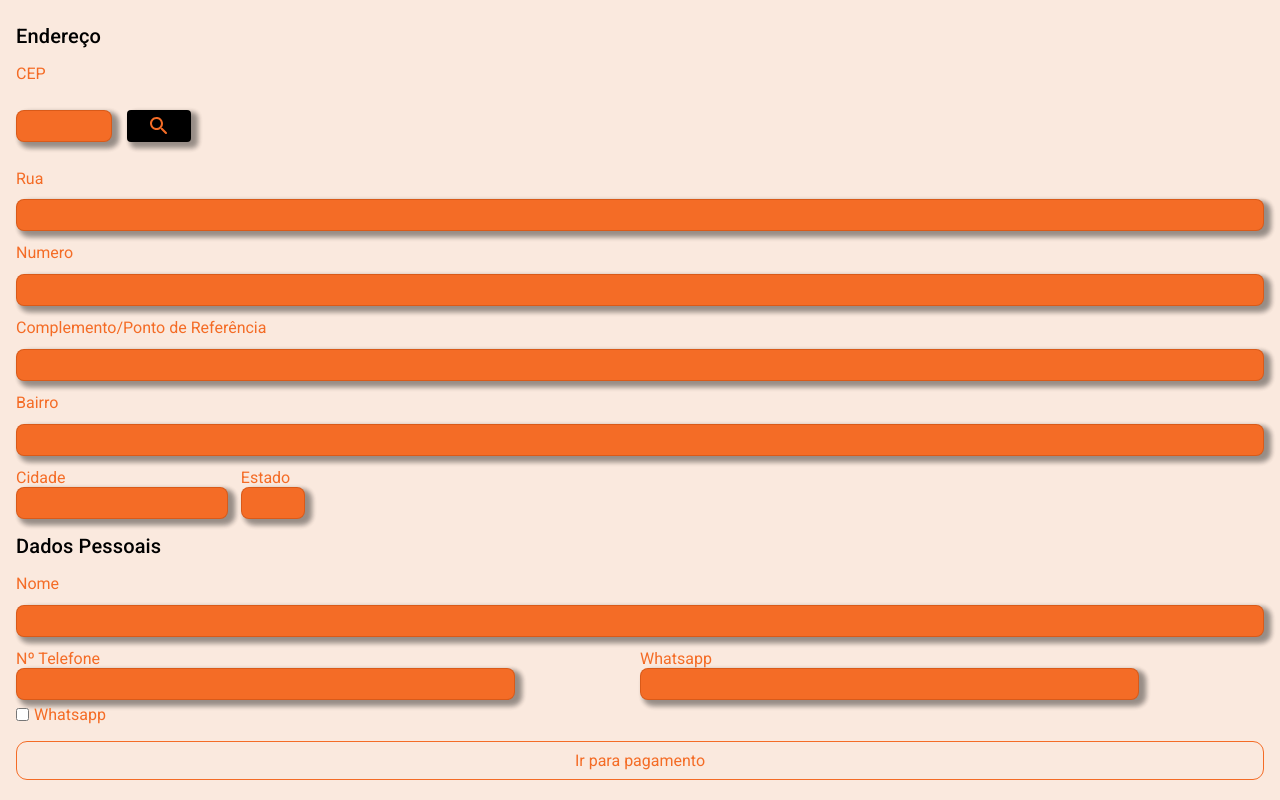
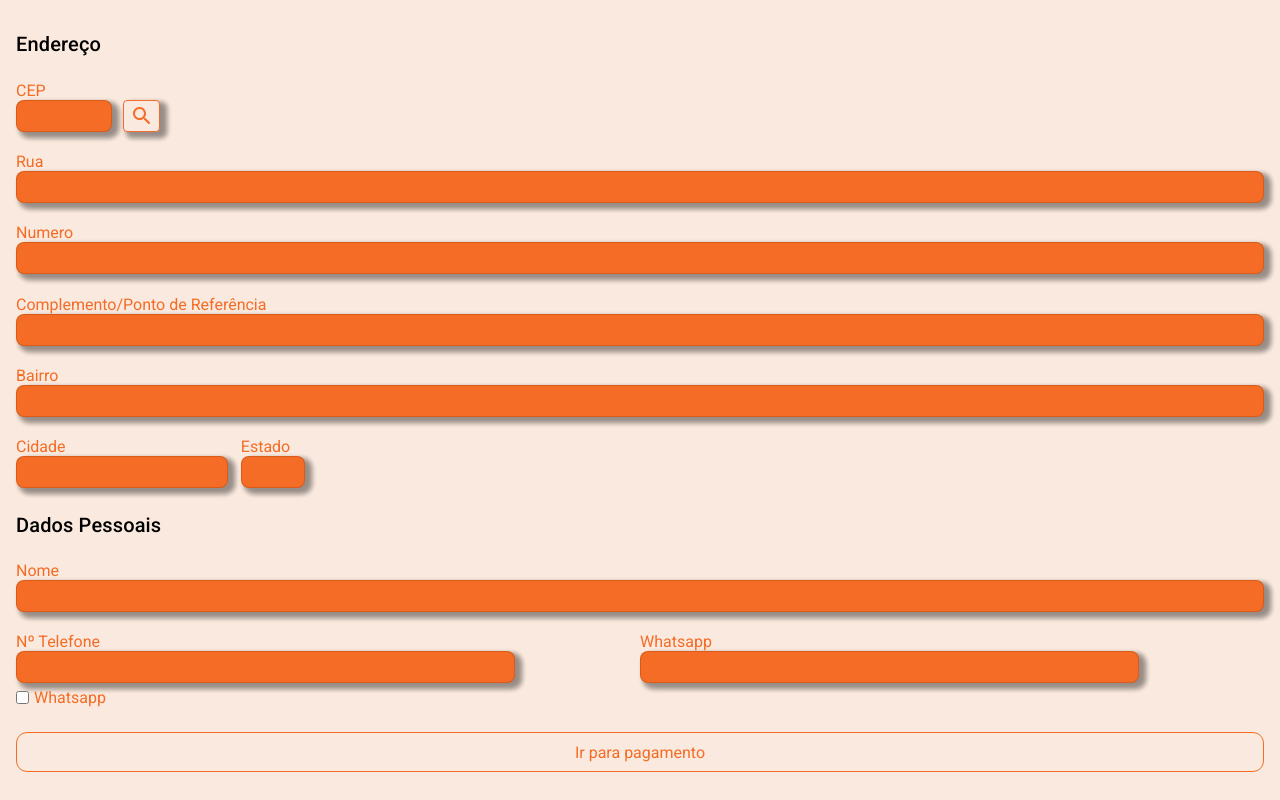
Before and after one commit to CHenriqueRibeiro/Delivery-system-new, a React (Vite) app: page /cadastro in a window 1280 px wide. Built offline with nearby package versions, Linux system fonts and the light colour scheme.

Commit message:
correcao teste css na pagina do cadastro

```diff
--- a/src/pages/Order.css
+++ b/src/pages/Order.css
@@ -168,8 +168,8 @@
   border-color: #070707 !important;
   margin-left: 10px;
 }
-.inputCheckout input {
-  color: #070707;
+.inputCheckout > input {
+  color: #070707 !important;
   padding: 0 0 9px 25px !important;
   text-transform: capitalize;
 }
--- a/src/pages/RegisterScreen.css
+++ b/src/pages/RegisterScreen.css
@@ -22,8 +22,8 @@
 .inputFormEndereco {
   font-family: "Roboto", "Helvetica", "Arial", sans-serif;
   font-size: large;
-  background-color: #f46c26 !important;
-  color: #f9e9df;
+  background-color: #f46c26 !important ;
+  color: #f9e9df !important;
   text-transform: capitalize;
   padding-left: 5px;
   height: 2rem;
@@ -41,19 +41,7 @@
   justify-content: space-between;
   align-items: center;
 }
-.btnsearch {
-  height: 2rem;
-  width: 2.3rem;
-  display: flex;
-  justify-content: center;
-  align-items: center;
-  border: none;
-  border-radius: 8px;
-  color: #f46c26;
-  cursor: pointer;
-  box-shadow: 5px 4px 5px 2px rgba(0, 0, 0, 0.2),
-    5px 4px 5px 2px rgba(0, 0, 0, 0.14), 5px 4px 5px 2px rgba(0, 0, 0, 0.12) !important;
-}
+
 #inputCidadeEEstado {
   display: flex;
   gap: 0.8rem;
--- a/src/pages/RegisterScreen.jsx
+++ b/src/pages/RegisterScreen.jsx
@@ -2,7 +2,6 @@ import { Box } from "@mui/system";
 import { useForm } from "react-hook-form";
 import { Button, Typography } from "@mui/material";
 import SearchRoundedIcon from "@mui/icons-material/SearchRounded";
-//import Button from "@mui/material/Button";
 import InputMask from "react-input-mask";
 import { NavLink } from "react-router-dom";
 import "./RegisterScreen.css";
@@ -48,8 +47,9 @@ const RegisterScreen = () => {
       <form onSubmit={handleSubmit(onSubmit)}>
         <Box className="dadosCadastro">
           <Typography variant="h6">Endereço</Typography>
+          <Box id="inputAndBtnSerach">
+            <Box sx={{ display: "flex", flexDirection: "column" }}>
               <label className="labelFormEndereco">CEP </label>
-          <Box id="inputAndBtnSerach">
               <InputMask
                 mask="99999-999"
                 maskChar={null}
@@ -57,24 +57,47 @@ const RegisterScreen = () => {
                 {...register("cep")}
                 onBlur={checkCEP}
                 />
-            <Button type="submit" className="btnsearch" sx={{color:'#f46c26', background:'black', margin:'15px'}}>
+                </Box>
+              <Button
+                type="submit"
+                className="btnsearch"
+                sx={{
+                  color: "#f46c26",
+                  background: "#f9e9df",
+                  marginLeft: "10px",
+                  height: "2rem",
+                  minWidth: "2.3rem",
+                  padding: "0 ",
+                  position:'relative',
+                  top:'0.6rem',
+                  left:'0',
+                  border:'1px solid #f16d2f',
+                  boxShadow:
+                    " 5px 4px 5px 2px rgba(0, 0, 0, 0.2), 5px 4px 5px 2px rgba(0, 0, 0, 0.14), 5px 4px 5px 2px rgba(0, 0, 0, 0.12) !important;",
+                }}
+              >
                 <SearchRoundedIcon />
               </Button>
           </Box>
+          <Box sx={{ display: "flex", flexDirection: "column" }}>
             <label className="labelFormEndereco">Rua </label>
             <input
               type="text"
               className="inputFormEndereco"
               {...register("address")}
             />
+          </Box>
 
+          <Box sx={{ display: "flex", flexDirection: "column" }}>
             <label className="labelFormEndereco">Numero</label>
             <input
               type="text"
               className="inputFormEndereco"
               {...register("addressNumber")}
             />
+          </Box>
 
+          <Box sx={{ display: "flex", flexDirection: "column" }}>
             <label className="labelFormEndereco">
               Complemento/Ponto de Referência
             </label>
@@ -83,15 +106,17 @@ const RegisterScreen = () => {
               className="inputFormEndereco"
               {...register("addresscomplement")}
             />
-
+          </Box>
+          <Box sx={{ display: "flex", flexDirection: "column" }}>
             <label className="labelFormEndereco">Bairro</label>
             <input
               type="text"
               className="inputFormEndereco"
               {...register("neighborhood")}
             />
+          </Box>
           <Box id="inputCidadeEEstado">
-            <Box sx={{display:'flex', flexDirection:"column"}}>
+            <Box sx={{ display: "flex", flexDirection: "column" }}>
               <label className="labelFormEndereco onlyLetters">Cidade</label>
               <input
                 type="text"
@@ -99,7 +124,7 @@ const RegisterScreen = () => {
                 {...register("city")}
               />
             </Box>
-            <Box className="dadosEstado">
+            <Box sx={{ display: "flex", flexDirection: "column" }}>
               <label className="labelFormEndereco  onlyLetters">Estado</label>
               <input
                 type="text"
@@ -110,8 +135,10 @@ const RegisterScreen = () => {
           </Box>
           <Typography variant="h6">Dados Pessoais</Typography>
 
+          <Box sx={{ display: "flex", flexDirection: "column" }}>
             <label className="labelFormEndereco">Nome</label>
             <input type="text" className="inputFormEndereco onlyLetters" />
+          </Box>
           <Box id="inputTelEWhats">
             <Box id="inputTelefone">
               <label className="labelFormEndereco">Nº Telefone</label>
@@ -123,6 +150,7 @@ const RegisterScreen = () => {
                 value={numberPhone}
                 onChange={(e) => setNumberPhone(e.target.value)}
               />
+
               <Box className="checkboxWhatsapp">
                 <input
                   type="checkbox"
@@ -141,7 +169,7 @@ const RegisterScreen = () => {
                 className="inputFormEndereco w9rem"
                 disabled={whatsCheckBox ? "disabled" : ""}
                 value={whatsCheckBox ? numberPhone : numberWhats}
-                onChange={e => setNumberWhats(e.target.value)}
+                onChange={(e) => setNumberWhats(e.target.value)}
               />
             </Box>
           </Box>
```
Lines whose indentation alone changed are shown as unchanged.
